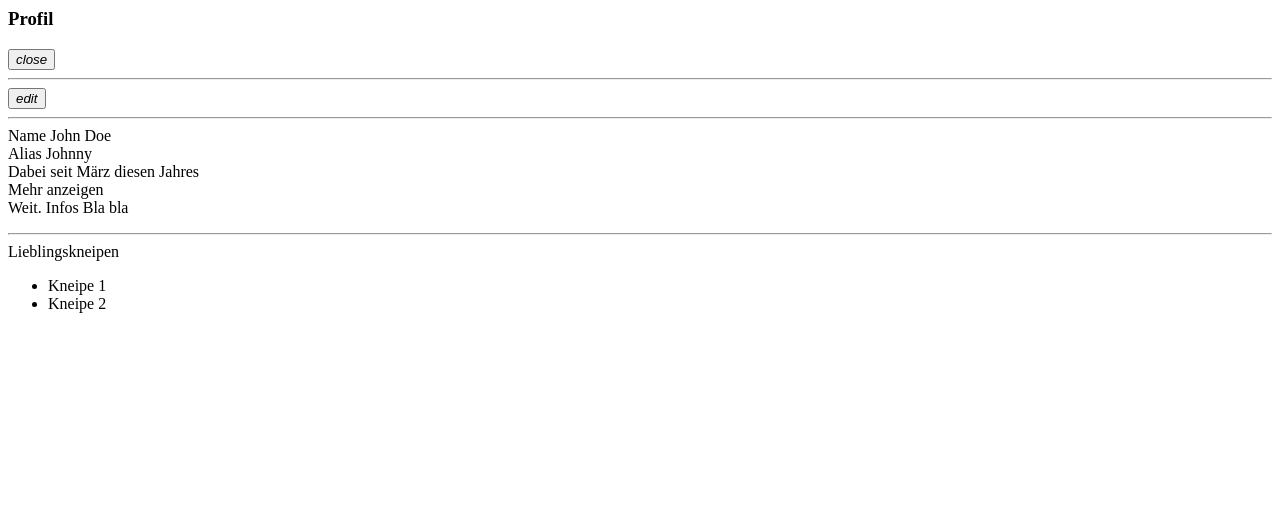
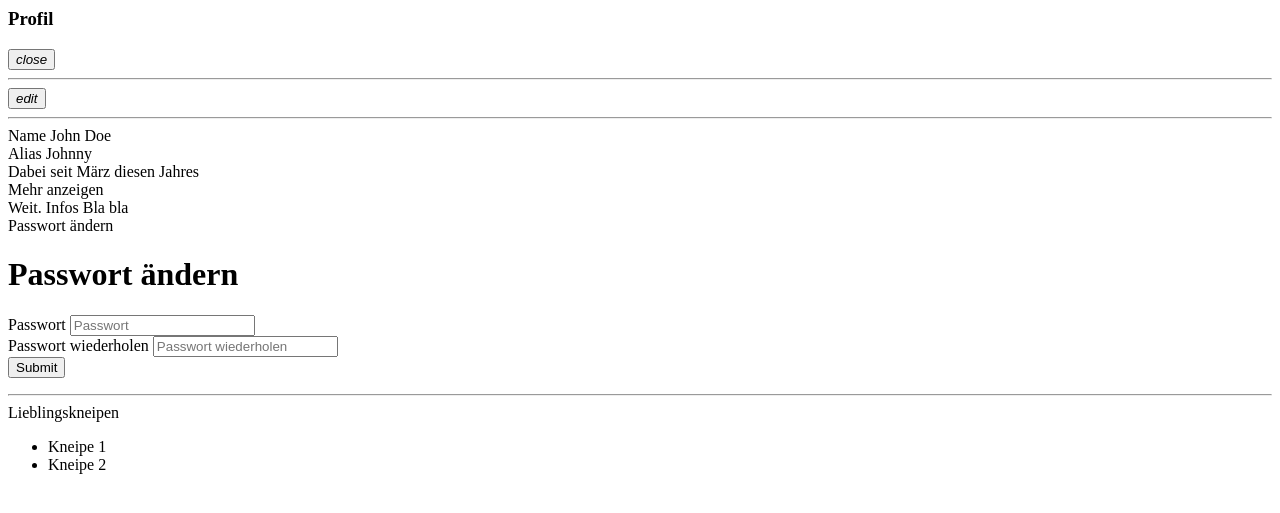
Before and after one commit to ledidious/bar-hopping, a PHP site: page /main/main_profile.php in a window 1280 px wide. Shown: the top 513 px of the page. Run offline with PHP 8.4, Linux system fonts and the light colour scheme.

Commit message:
Main page: Password change dialog

```diff
--- a/src/view/css/main.css
+++ b/src/view/css/main.css
@@ -12,7 +12,7 @@
 
 #profile {
     position: relative;
-    width: 250px;
+    width: 300px;
     height: 97vh;
 
     float: left;
--- a/src/view/html/main/main_profile.php
+++ b/src/view/html/main/main_profile.php
@@ -22,7 +22,6 @@
     <div id="profile-image"></div>
     <hr>
     <div id="profile-info">
-        <form>
         <div>
             <label for="profile-info-name">Name</label>
             <span id="profile-info-name" class="profile-info-edit_field">John Doe</span>
@@ -40,10 +39,34 @@
                   bh-collapsed>Mehr anzeigen</span>
         </div>
         <div id="profile-info-more">
+            <div>
                 <label for="profile-info-more-...">Weit. Infos</label>
                 <span id="profile-info-more-..." class="profile-info-edit_field">Bla bla</span>
             </div>
+            <div>
+                <a id="profile-info-more-change_pwd-link">Passwort ändern</a>
+
+                <!-- popup window to chose tour-->
+                <div id="profile-info-more-change_pwd-popup" class="popup-window">
+                    <div class="popup-window-content">
+                        <h1>Passwort ändern</h1>
+                        <form id="profile-info-more-change_pwd-popup-form" method="get" name="change_pwd">
+                            <div>
+                                <label for="change_pwd-password">Passwort</label>
+                                <input id="change_pwd-password" name="password" type="text" placeholder="Passwort">
+                            </div>
+                            <div>
+                                <label for="change_pwd-password_repeat">Passwort wiederholen</label>
+                                <input id="change_pwd-password_repeat" name="password_repeat" type="text" placeholder="Passwort wiederholen">
+                            </div>
+                            <div>
+                                <input id="change_pwd-submit" type="submit">
+                            </div>
                         </form>
+                    </div>
+                </div>
+            </div>
+        </div>
     </div>
     <hr>
     <div id="tours-favorites">
```
Also changed, not shown: src/view/css/main/main_profile.css (+23 -3 lines), src/view/js/main.js (+28 -2 lines). Lines whose indentation alone changed are shown as unchanged.
